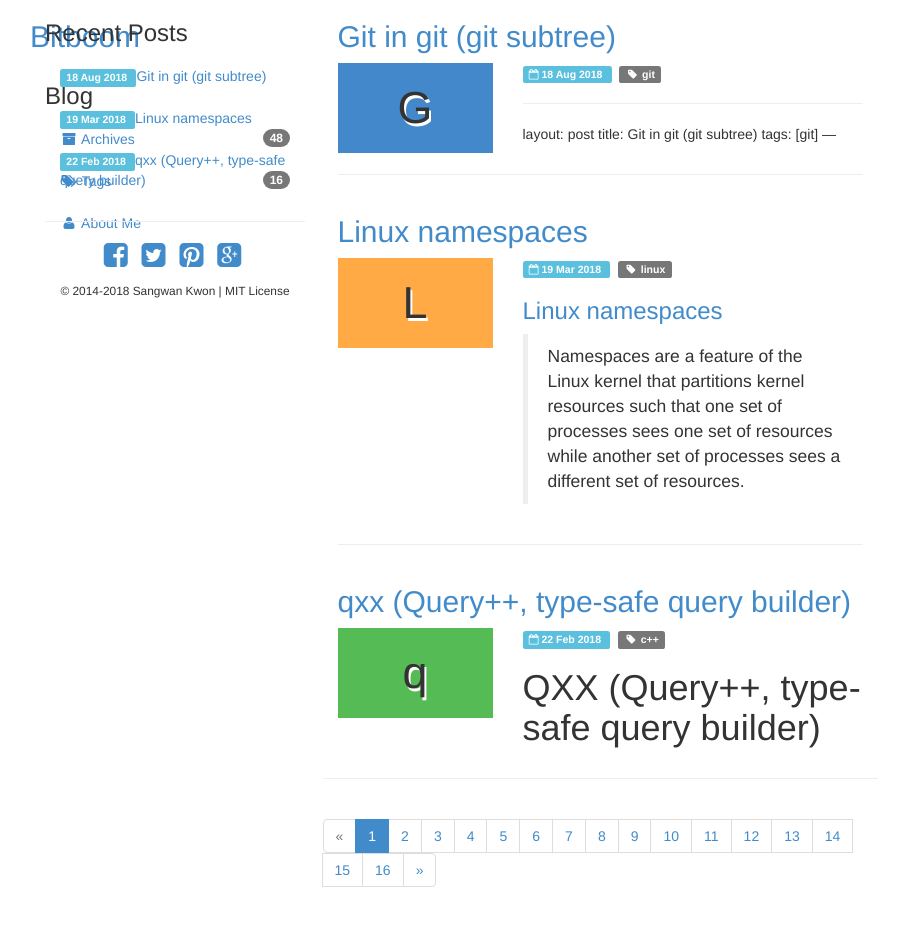
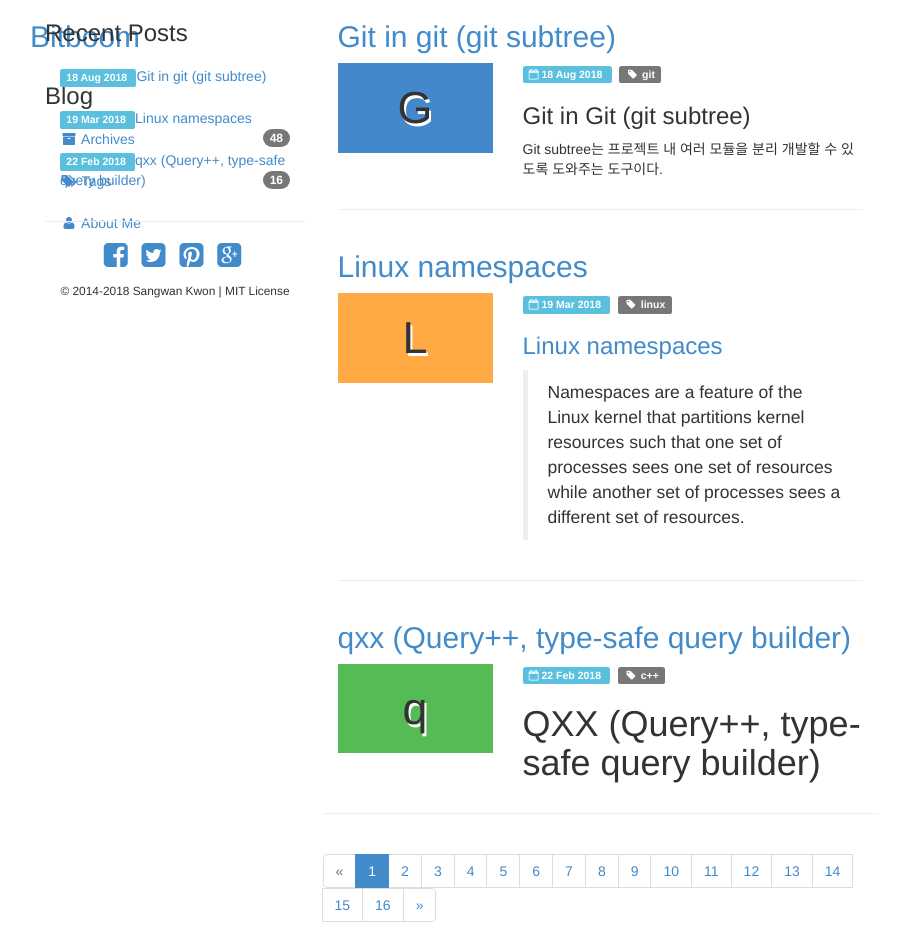
Before and after one commit to bitboom/bitboom.github.io, a Jekyll site: the page built from index.html, in a window 1280 px wide and 947 px high. Shown: the whole window, without its empty margins (40-949 px from the left). Built offline with Jekyll 4.4.1, drawn with Linux system fonts in a browser that asks for light colours; the list of posts is cut into pages by our own code; some of the changed lines change nothing that is shown.

Commit message:
Update 2018-08-18-git-in-git.md

```diff
--- a/_posts/2018-08-18-git-in-git.md
+++ b/_posts/2018-08-18-git-in-git.md
@@ -1,9 +1,3 @@
----
-layout: post
-title:  Git in git (git subtree)
-tags: [git]
----
-
 ---
 layout: post
 title:  Git in git (git subtree)
```
